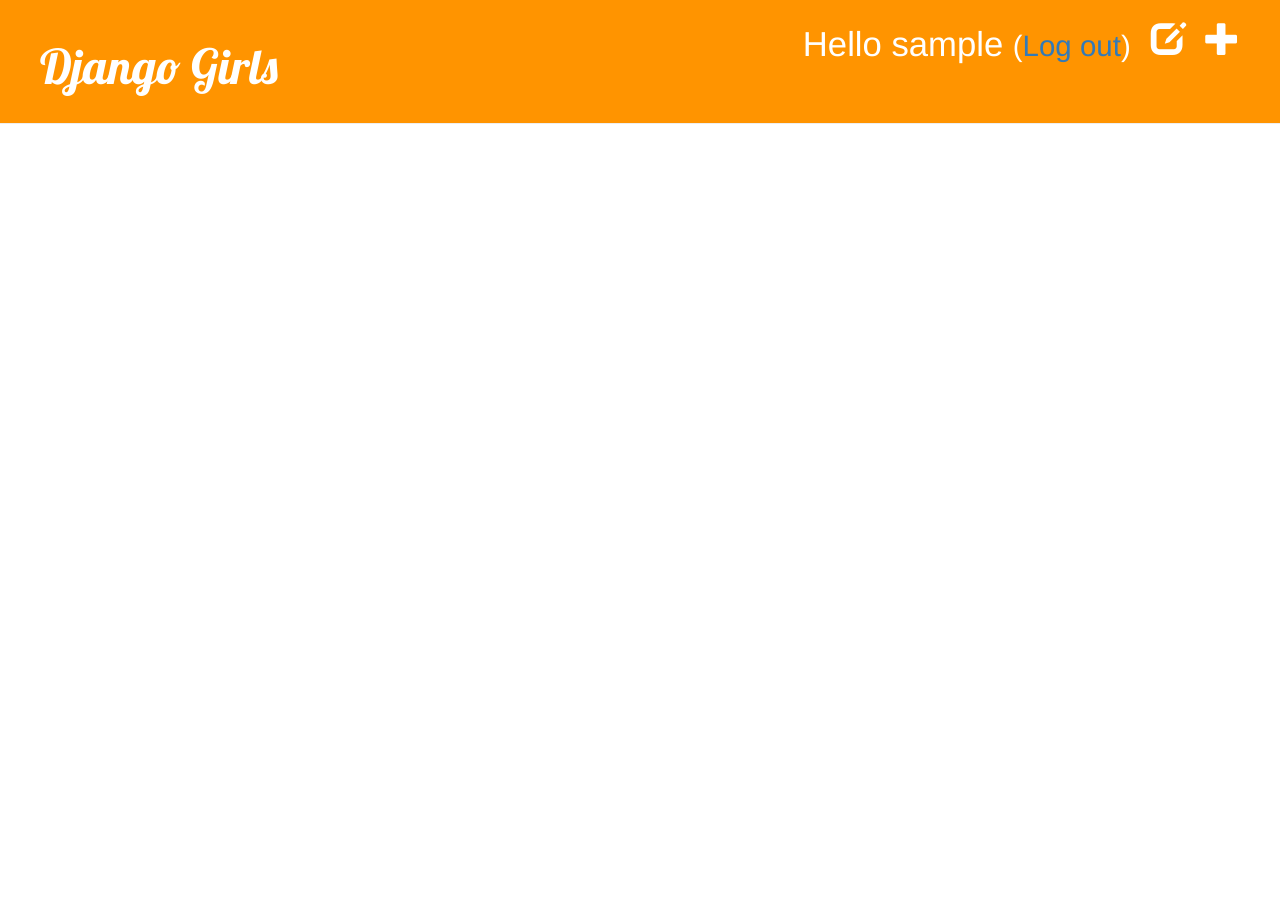
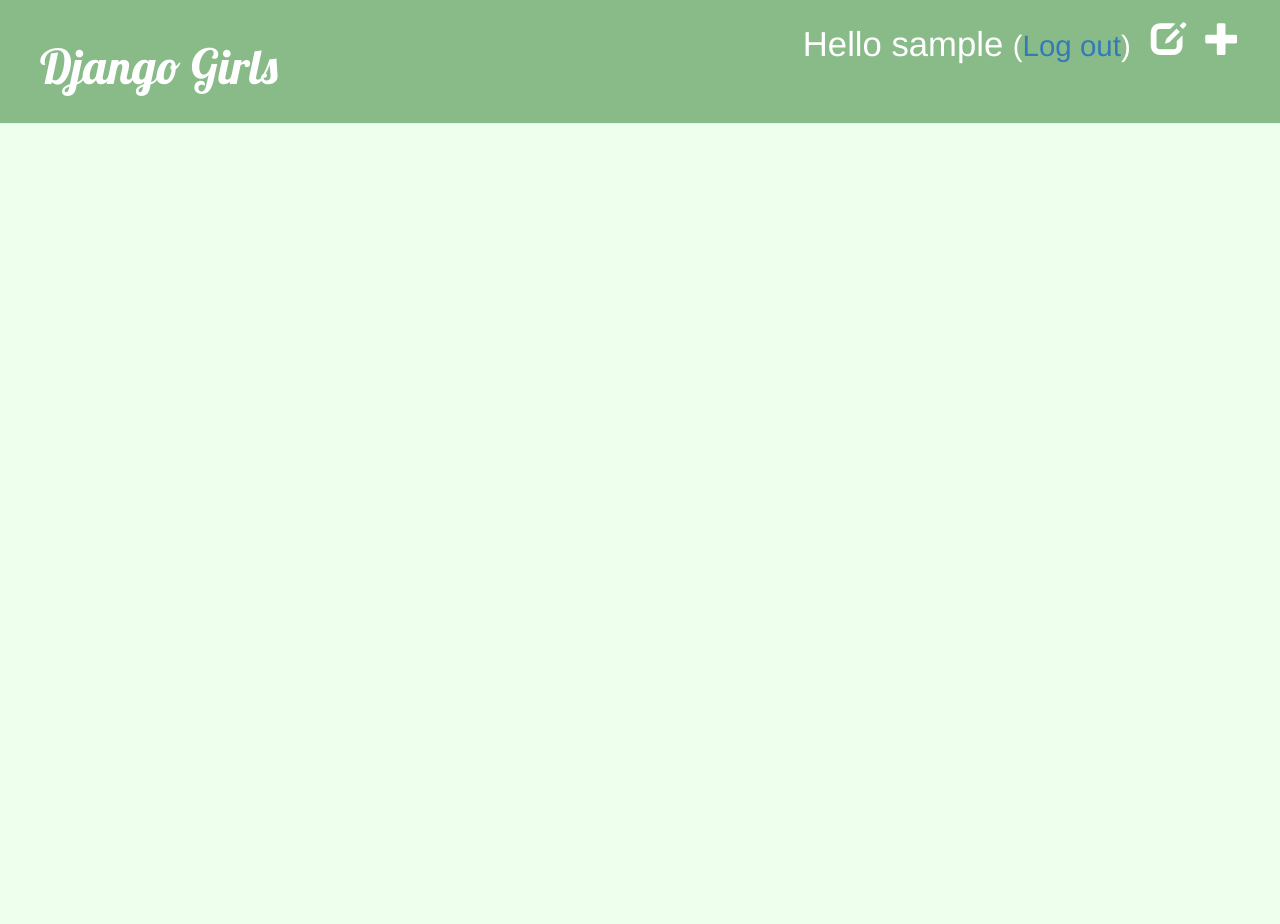
Before and after one commit to oskarko/my-first-blog, a Django app: page / in a window 1280 px wide. Before the commit the page ends 800 px from the top, so only its background shows below. Run offline with Django 3.2, Linux system fonts and the light colour scheme; the visitor is signed in with stand-in values (Sample User, id 1); data that the repository does not hold is empty; some libraries are stand-ins or nearby versions.

Commit message:
Mejorando el CSS del blog Django + python.

```diff
--- a/blog/static/css/blog.css
+++ b/blog/static/css/blog.css
@@ -1,7 +1,15 @@
 .page-header {
-        background-color: #ff9400;
-        margin-top: 0;
+        background-color: #88bb88;
+
+        margin: 0px 0px 0px;
         padding: 20px 20px 20px 40px;
+}
+
+.backcolor {
+        background-color: #eeffee;
+        padding: 20px;
+        height: 100%;
+
 }
 
 .page-header h1, .page-header h1 a, .page-header h1 a:visited, .page-header h1 a:active {
--- a/blog/templates/blog/base.html
+++ b/blog/templates/blog/base.html
@@ -27,16 +27,19 @@
                 {% endif %}
                 <h1><a href="{% url 'blog.views.post_list' %}">Django Girls</a></h1>
             </div>
-
+            <div class="backcolor">
                 <div class="container">
                     <div class="row">
                         <div class="col-sm-2 col-md-2 col-lg-2">
                         </div>
+
                         <div class="col-sm-8 col-md-8 col-lg-8">
                         {% block content %}
                         {% endblock %}
                         </div>
+
                         <div class="col-sm-2 col-md-2 col-lg-2">
+                        </div>
                     </div>
                 </div>
             </div>
```
Also changed, not shown: other parts of blog/static/css/blog.css (+2 -2 lines), blog/templates/blog/post_list.html (+12 -1 lines). Lines whose indentation alone changed are shown as unchanged.
